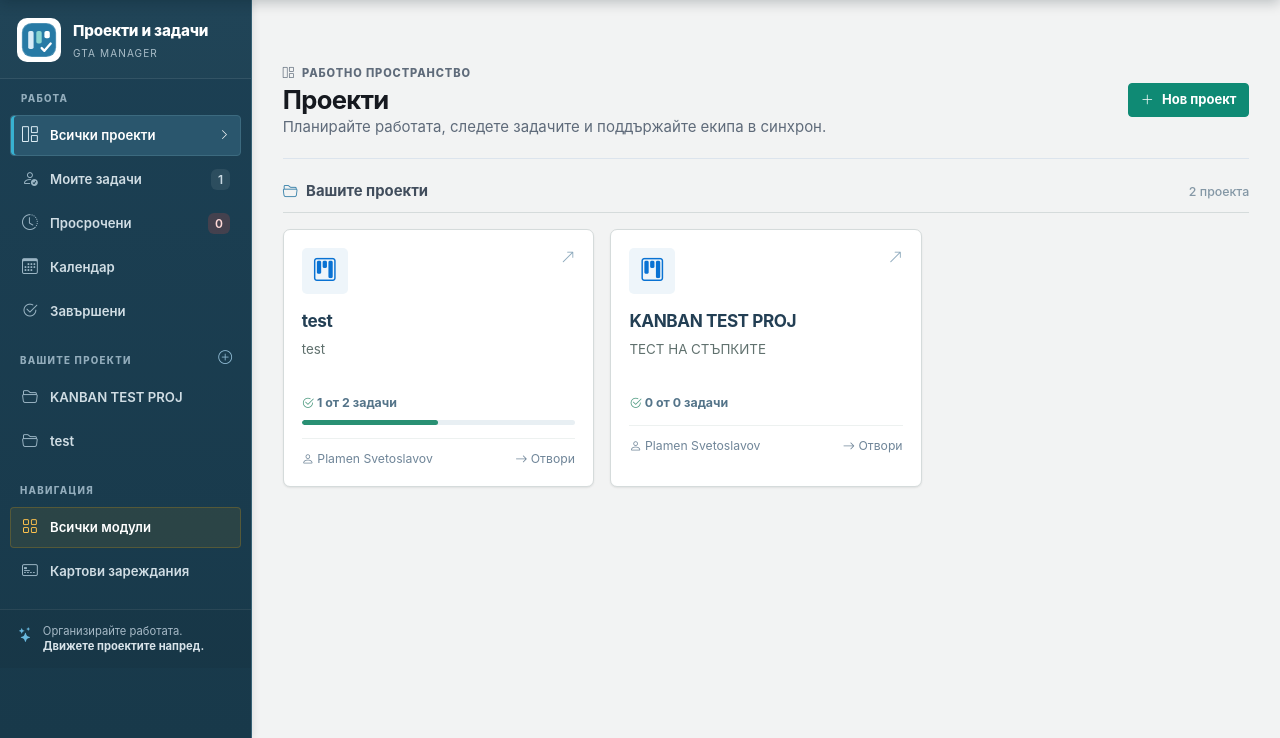
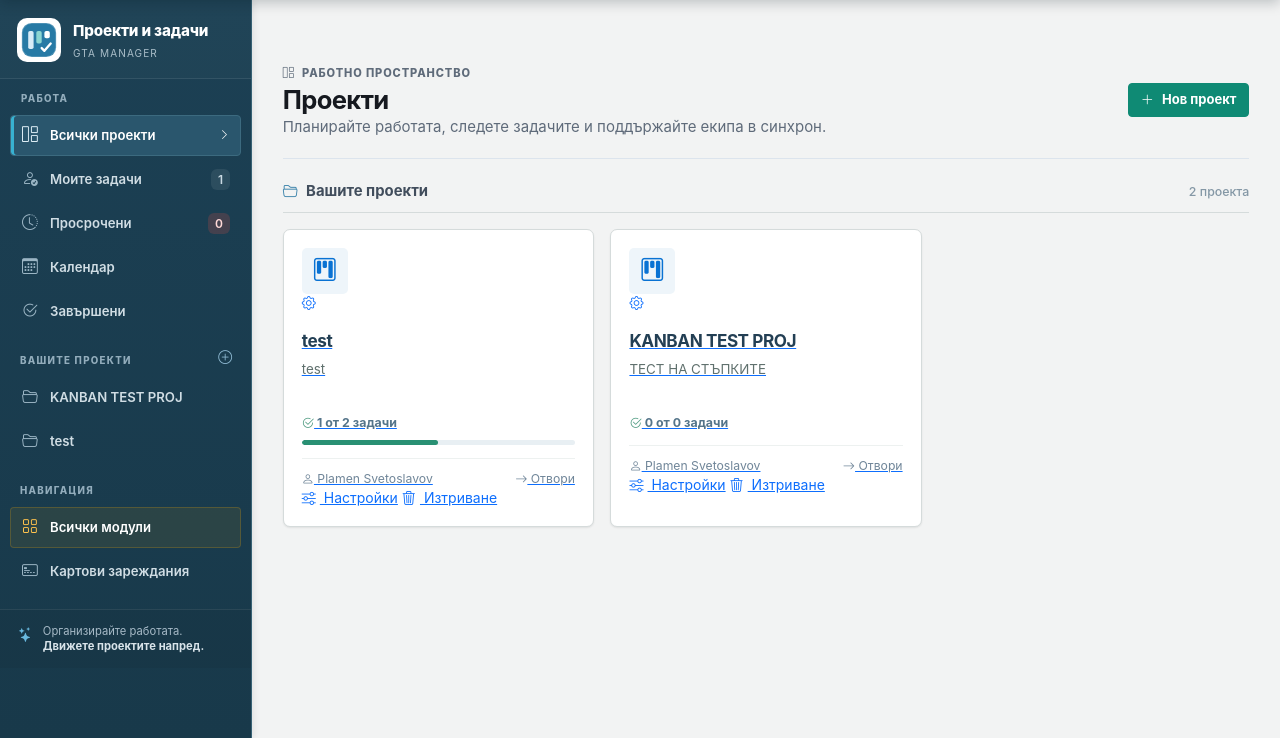
Before and after one commit to plamensve/eko_users, a Django app: page /tasks/ in a window 1280 px wide. Shown: the part 62-800 px from the top of the page. Run offline with Django 5.2, Linux system fonts and the light colour scheme; a user stored in the database is signed in; data comes from the database, SQL or seed files in the repository.

Commit message:
Expose owner settings on every project card

```diff
--- a/templates/tasks/projects.html
+++ b/templates/tasks/projects.html
@@ -2,8 +2,78 @@
 {% block title %}Проекти · GTA Manager{% endblock %}
 {% block tasks_content %}
 <div class="tasks-shell">
-  <div class="tasks-heading tasks-page-header"><div><span class="tasks-eyebrow"><i class="bi bi-grid-1x2 me-1"></i> РАБОТНО ПРОСТРАНСТВО</span><h1>Проекти</h1><p>Планирайте работата, следете задачите и поддържайте екипа в синхрон.</p></div><a class="btn btn-success" href="{% url 'tasks:project_new' %}"><i class="bi bi-plus-lg me-1"></i> Нов проект</a></div>
-  <div class="tasks-section-title"><span><i class="bi bi-folder2-open"></i> Вашите проекти</span><small>{{ projects|length }} проекта</small></div>
-  <div class="row g-3">{% for project in projects %}<div class="col-md-6 col-xl-4"><a class="task-project-card" href="{% url 'tasks:board' project.pk %}"><div class="d-flex justify-content-between align-items-start"><span class="task-project-icon"><i class="bi bi-kanban"></i></span>{% if project.archived %}<span class="badge text-bg-secondary">Архивиран</span>{% else %}<i class="bi bi-arrow-up-right task-project-open"></i>{% endif %}</div><h2>{{ project.name }}</h2><p>{{ project.description|default:'Организирайте работата и следете напредъка.'|truncatechars:110 }}</p><div class="task-project-progress"><span><i class="bi bi-check2-circle"></i> {{ project.completed }} от {{ project.total }} задачи</span>{% if project.total %}<div class="task-project-track"><span style="width:{% widthratio project.completed project.total 100 %}%"></span></div>{% endif %}</div><div class="task-project-meta"><span><i class="bi bi-person"></i> {{ project.owner.get_full_name|default:project.owner.username }}</span><span><i class="bi bi-arrow-right"></i> Отвори</span></div></a></div>{% empty %}<div class="col-12"><div class="tasks-empty"><i class="bi bi-folder-plus fs-2 d-block mb-2"></i><strong>Все още нямате проекти</strong><p class="mt-2 mb-3">Създайте проект и поканете колегите си.</p><a class="btn btn-success" href="{% url 'tasks:project_new' %}"><i class="bi bi-plus-lg me-1"></i> Създай проект</a></div></div>{% endfor %}</div>
+  <div class="tasks-heading tasks-page-header">
+    <div>
+      <span class="tasks-eyebrow"><i class="bi bi-grid-1x2 me-1"></i> РАБОТНО ПРОСТРАНСТВО</span>
+      <h1>Проекти</h1>
+      <p>Планирайте работата, следете задачите и поддържайте екипа в синхрон.</p>
+    </div>
+    <a class="btn btn-success" href="{% url 'tasks:project_new' %}"><i class="bi bi-plus-lg me-1"></i> Нов проект</a>
+  </div>
+
+  <div class="tasks-section-title">
+    <span><i class="bi bi-folder2-open"></i> Вашите проекти</span>
+    <small>{{ projects|length }} проекта</small>
+  </div>
+
+  <div class="row g-3">
+    {% for project in projects %}
+    <div class="col-md-6 col-xl-4">
+      <div class="task-project-card project-card-shell">
+        <div class="project-card-top">
+          <span class="task-project-icon"><i class="bi bi-kanban"></i></span>
+          <div class="project-card-actions">
+            {% if project.archived %}
+              <span class="badge text-bg-secondary">Архивиран</span>
+            {% endif %}
+            {% if user.pk == project.owner_id %}
+            <a
+              class="project-settings-button"
+              href="{% url 'tasks:settings' project.pk %}"
+              title="Настройки на проекта"
+              aria-label="Настройки на {{ project.name }}"
+            >
+              <i class="bi bi-gear"></i>
+            </a>
+            {% endif %}
+          </div>
+        </div>
+
+        <a class="project-card-main" href="{% url 'tasks:board' project.pk %}">
+          <h2>{{ project.name }}</h2>
+          <p>{{ project.description|default:'Организирайте работата и следете напредъка.'|truncatechars:110 }}</p>
+
+          <div class="task-project-progress">
+            <span><i class="bi bi-check2-circle"></i> {{ project.completed }} от {{ project.total }} задачи</span>
+            {% if project.total %}
+            <div class="task-project-track"><span style="width:{% widthratio project.completed project.total 100 %}%"></span></div>
+            {% endif %}
+          </div>
+
+          <div class="task-project-meta">
+            <span><i class="bi bi-person"></i> {{ project.owner.get_full_name|default:project.owner.username }}</span>
+            <span><i class="bi bi-arrow-right"></i> Отвори</span>
+          </div>
+        </a>
+
+        {% if user.pk == project.owner_id %}
+        <div class="project-owner-actions">
+          <a href="{% url 'tasks:settings' project.pk %}"><i class="bi bi-sliders me-1"></i> Настройки</a>
+          <a class="project-delete-link" href="{% url 'tasks:project_delete' project.pk %}"><i class="bi bi-trash3 me-1"></i> Изтриване</a>
+        </div>
+        {% endif %}
+      </div>
+    </div>
+    {% empty %}
+    <div class="col-12">
+      <div class="tasks-empty">
+        <i class="bi bi-folder-plus fs-2 d-block mb-2"></i>
+        <strong>Все още нямате проекти</strong>
+        <p class="mt-2 mb-3">Създайте проект и поканете колегите си.</p>
+        <a class="btn btn-success" href="{% url 'tasks:project_new' %}"><i class="bi bi-plus-lg me-1"></i> Създай проект</a>
+      </div>
+    </div>
+    {% endfor %}
+  </div>
 </div>
 {% endblock %}
```
